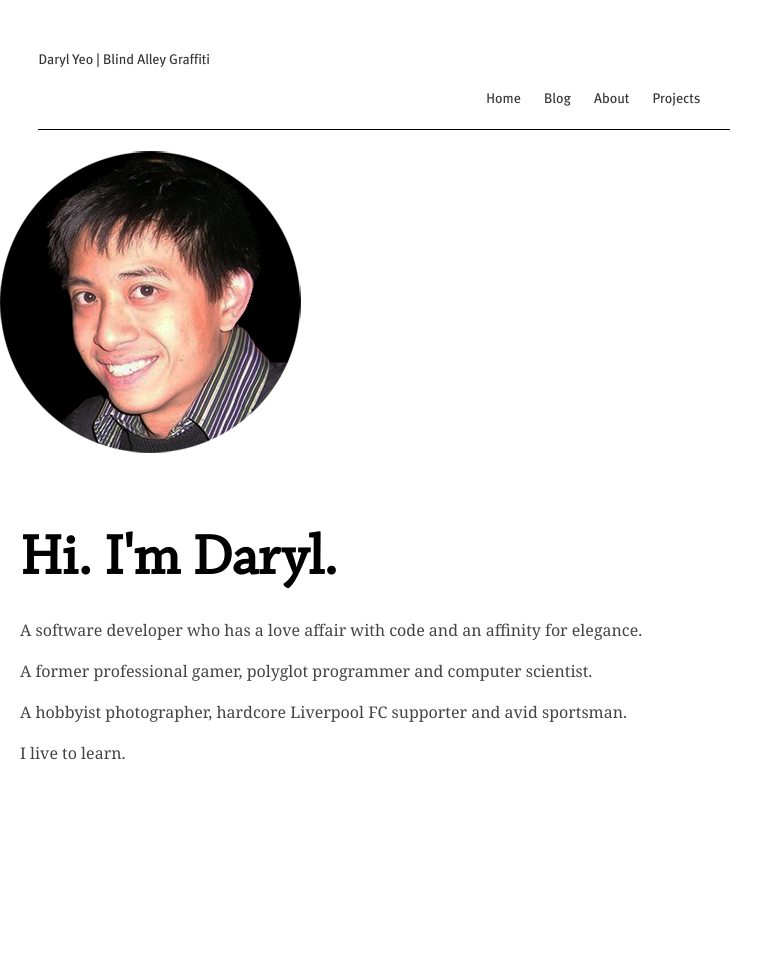
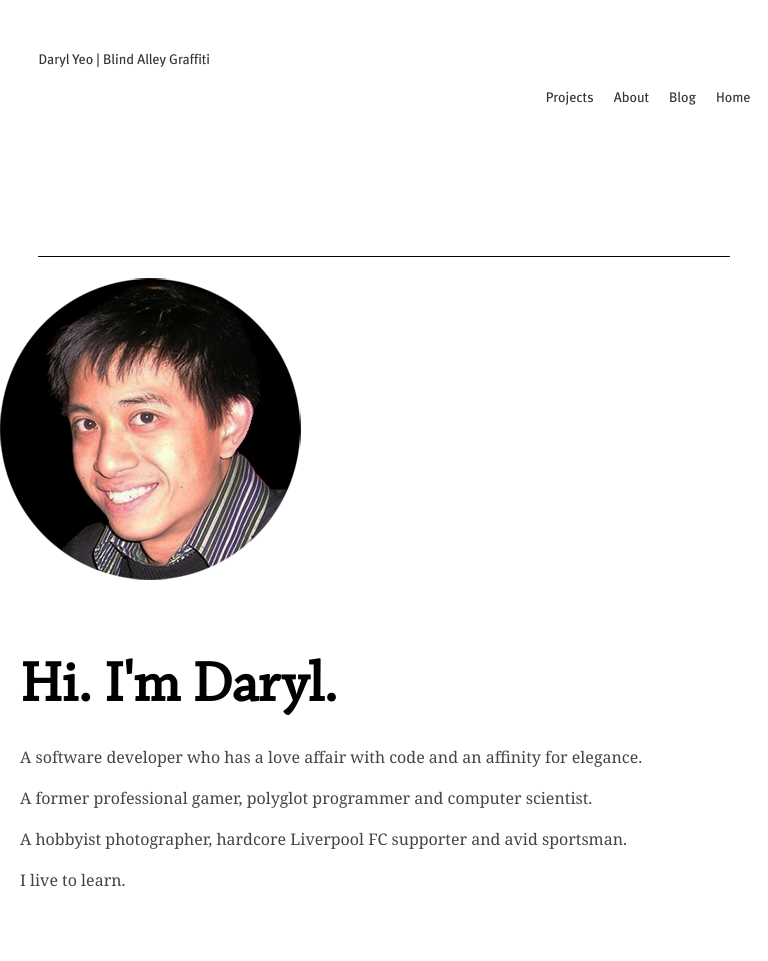
Before and after one commit to aacyun/jianxioy.github.com, a Jekyll site: the page built from index.html, in a window 768 px wide. Built offline with Jekyll 4.4.1, drawn with Linux system fonts in a browser that asks for light colours; Markdown is read by kramdown in place of the engine named in the settings; before the commit the page ends 900 px from its top, so only the background shows below that.

Commit message:
Fixing mobile.

```diff
--- a/static/css/layout.css
+++ b/static/css/layout.css
@@ -136,6 +136,11 @@ h6 {
 		#home-content {
 			width: 90%;
 		}
+		#nav-primary ul li {
+   			position: relative;
+			float: right;
+			right: -50px;
+		}
 	}
 
 	/* All Mobile Sizes (devices and browser) */
```
